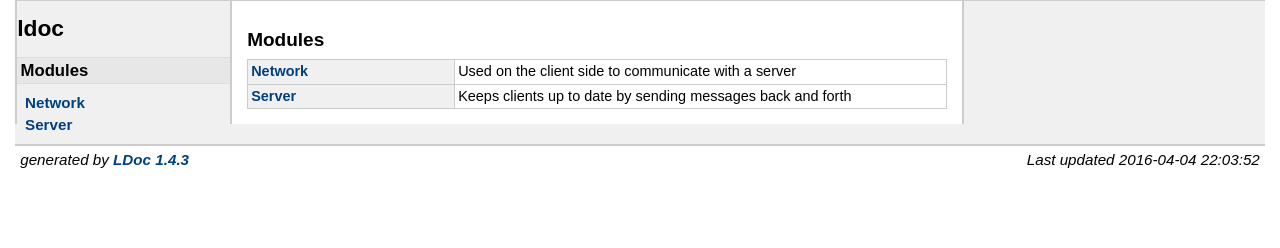
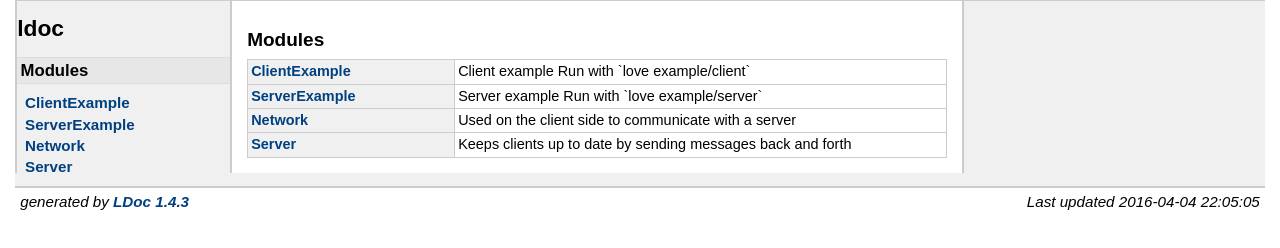
Before and after one commit to wenright/plexus, a plain HTML site: page doc/index.html in a window 1280 px wide. Drawn offline with Linux system fonts and the light colour scheme.

Commit message:
More docs

```diff
--- a/doc/index.html
+++ b/doc/index.html
@@ -31,6 +31,8 @@
 
 <h2>Modules</h2>
 <ul class="$(kind=='Topics' and '' or 'nowrap'">
+  <li><a href="modules/ClientExample.html">ClientExample</a></li>
+  <li><a href="modules/ServerExample.html">ServerExample</a></li>
   <li><a href="modules/Network.html">Network</a></li>
   <li><a href="modules/Server.html">Server</a></li>
 </ul>
@@ -43,6 +45,16 @@
 
 <h2>Modules</h2>
 <table class="module_list">
+	<tr>
+		<td class="name"  nowrap><a href="modules/ClientExample.html">ClientExample</a></td>
+		<td class="summary">Client example
+ Run with `love example/client`</td>
+	</tr>
+	<tr>
+		<td class="name"  nowrap><a href="modules/ServerExample.html">ServerExample</a></td>
+		<td class="summary">Server example
+ Run with `love example/server`</td>
+	</tr>
 	<tr>
 		<td class="name"  nowrap><a href="modules/Network.html">Network</a></td>
 		<td class="summary">Used on the client side to communicate with a server</td>
@@ -57,7 +69,7 @@
 </div> <!-- id="main" -->
 <div id="about">
 <i>generated by <a href="http://github.com/stevedonovan/LDoc">LDoc 1.4.3</a></i>
-<i style="float:right;">Last updated 2016-04-04 22:03:52 </i>
+<i style="float:right;">Last updated 2016-04-04 22:05:05 </i>
 </div> <!-- id="about" -->
 </div> <!-- id="container" -->
 </body>
```
Also changed, not shown: doc/modules/Network.html (+3 -1 lines), doc/modules/Server.html (+3 -1 lines), 2 other files.
